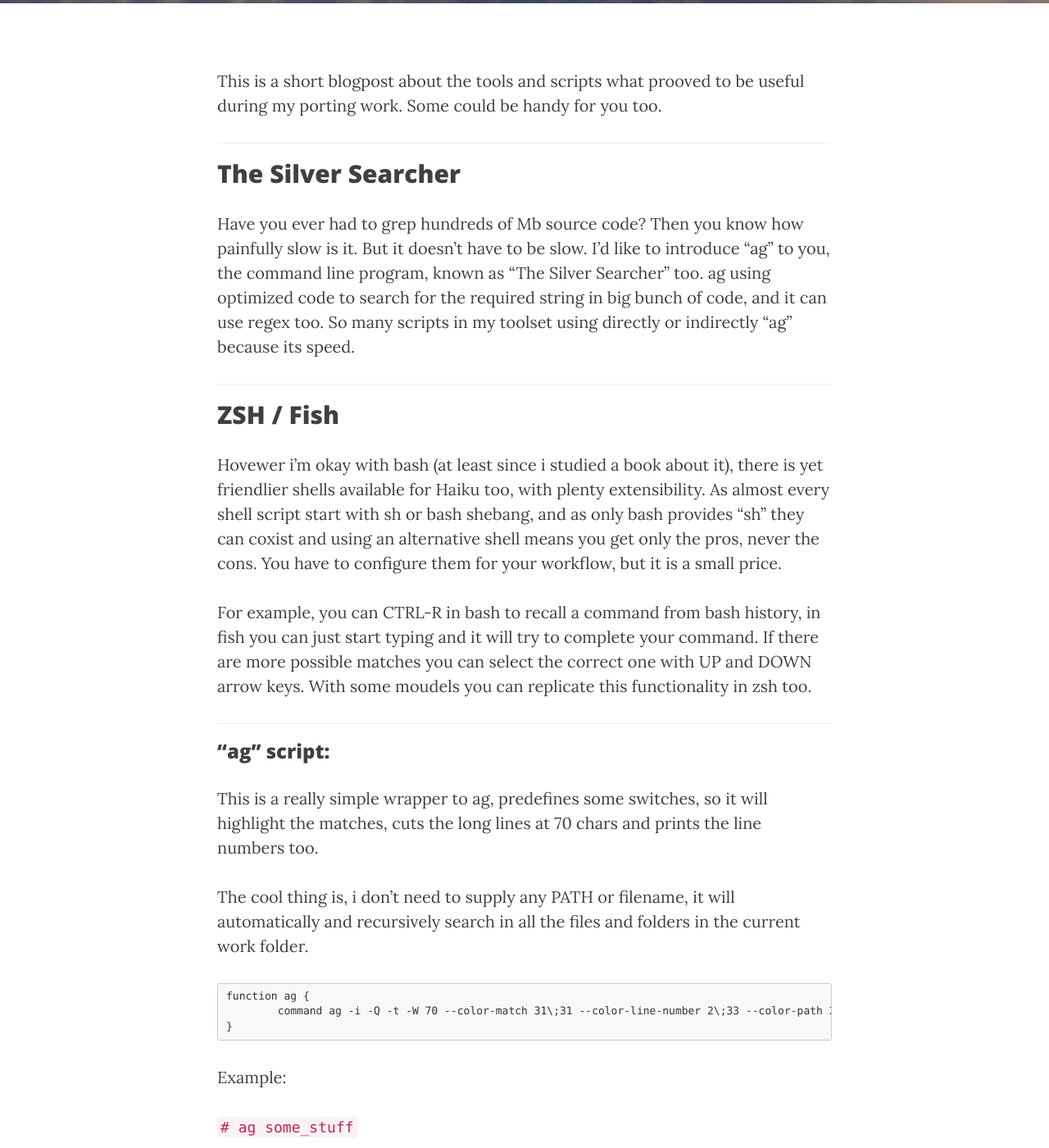
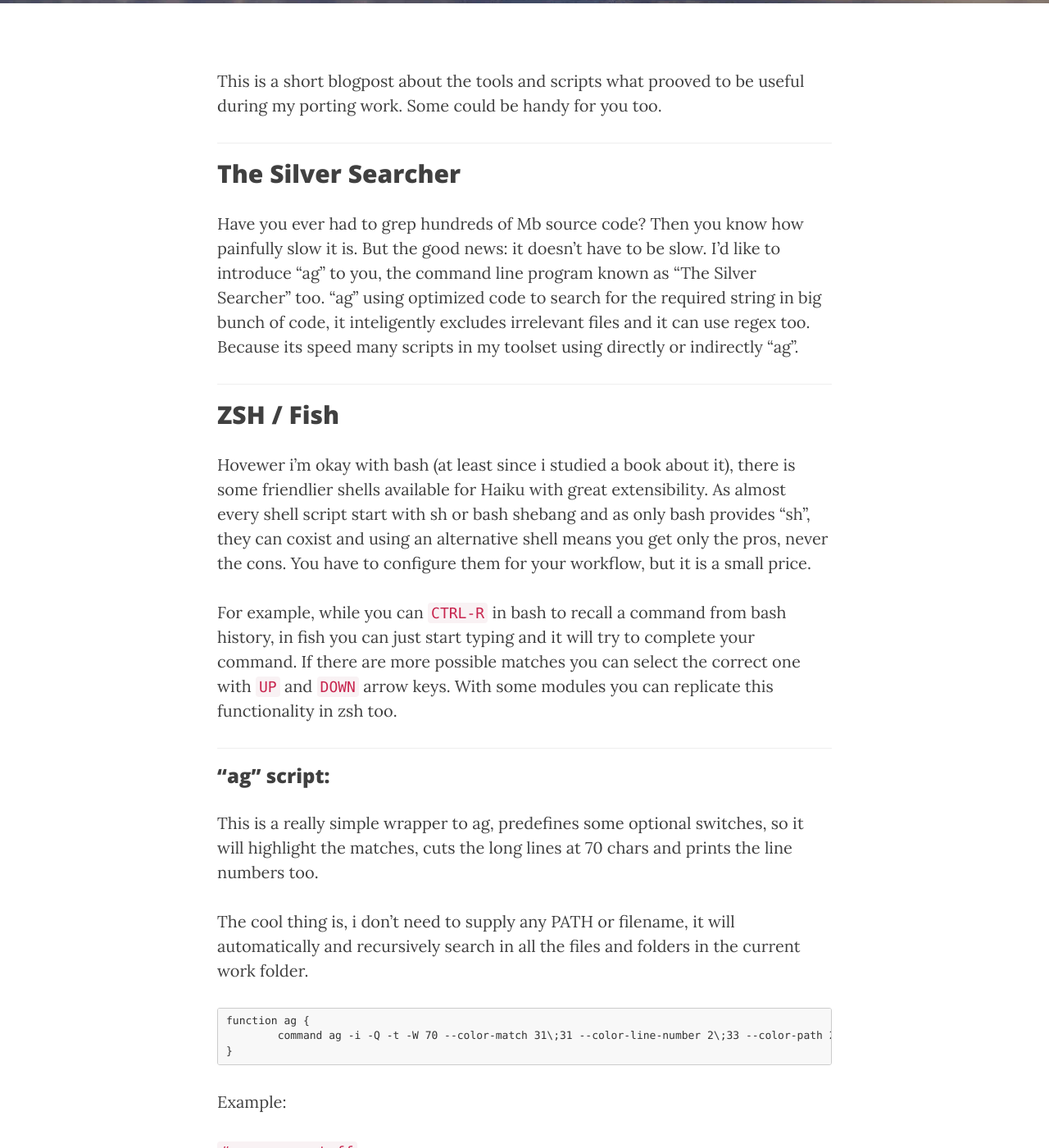
Before and after one commit to extrowerk/extrowerk_site, a Jekyll site: the page built from _posts/2017-11-05-My-Porting-Toolset.markdown, in a window 1280 px wide and 1400 px high, scrolled down 472 px. Shown: the whole window at 82% size. Built offline with Jekyll 4.4.1, drawn with Linux system fonts in a browser that asks for light colours; nearby versions of some CDN libraries; some of the changed text lies outside the part shown.

Commit message:
Update 2017-11-05-My-Porting-Toolset.markdown
Wip, cleanup

```diff
--- a/_posts/2017-11-05-My-Porting-Toolset.markdown
+++ b/_posts/2017-11-05-My-Porting-Toolset.markdown
@@ -13,23 +13,23 @@ This is a short blogpost about the tools and scripts what prooved to be useful d
 
 ## The Silver Searcher
 
-Have you ever had to grep hundreds of Mb source code? Then you know how painfully slow is it. But it doesn't have to be slow. I'd like to introduce "ag" to you, the command line program, known as "The Silver Searcher" too.
-ag using optimized code to search for the required string in big bunch of code, and it can use regex too.
-So many scripts in my toolset using directly or indirectly "ag" because its speed.
+Have you ever had to grep hundreds of Mb source code? Then you know how painfully slow it is. But the good news: it doesn't have to be slow. I'd like to introduce "ag" to you, the command line program known as "The Silver Searcher" too.
+"ag" using optimized code to search for the required string in big bunch of code, it inteligently excludes irrelevant files and it can use regex too.
+Because its speed many scripts in my toolset using directly or indirectly "ag".
 
 ---------
 
 ## ZSH / Fish
 
-Hovewer i'm okay with bash (at least since i studied a book about it), there is yet friendlier shells available for Haiku too, with plenty extensibility. As almost every shell script start with sh or bash shebang, and as only bash provides "sh" they can coxist and using an alternative shell means you get only the pros, never the cons. You have to configure them for your workflow, but it is a small price.
+Hovewer i'm okay with bash (at least since i studied a book about it), there is some friendlier shells available for Haiku with great extensibility. As almost every shell script start with sh or bash shebang and as only bash provides "sh", they can coxist and using an alternative shell means you get only the pros, never the cons. You have to configure them for your workflow, but it is a small price.
 
-For example, you can CTRL-R in bash to recall a command from bash history, in fish you can just start typing and it will try to complete your command. If there are more possible matches you can select the correct one with UP and DOWN arrow keys.  With some moudels you can replicate this functionality in zsh too.
+For example, while you can `CTRL-R` in bash to recall a command from bash history, in fish you can just start typing and it will try to complete your command. If there are more possible matches you can select the correct one with `UP` and `DOWN` arrow keys.  With some modules you can replicate this functionality in zsh too.
 
 ---------
 
 ### "ag" script:
 
-This is a really simple wrapper to ag, predefines some switches, so it will highlight the matches, cuts the long lines at 70 chars and prints the line numbers too.
+This is a really simple wrapper to ag, predefines some optional switches, so it will highlight the matches, cuts the long lines at 70 chars and prints the line numbers too.
 
 The cool thing is, i don't need to supply any PATH or filename, it will automatically and recursively search in all the files and folders in the current work folder.
 
@@ -45,13 +45,13 @@ Example:
 
 ### "inrecipe" script:
 
-Working with HaikuPorts tree is not easy ride. We try to follow the Gentoo Portage and the Arch AUR logical folder structure, but some recipes still resides in unreasonable places. To find them i have to "ag" trough the whole tree, but i let ag analyze only the files with "recipe" extension, so it won't go reursively in "work" folders.
-If i update a port and want to know which other ports depending on it, i can easily "grep" the recipes.
+Working with the HaikuPorts tree is not easy ride. We try to follow the Gentoo Portage and the Arch AUR logical folder structure, but some recipes still resides in unreasonable places. To find them I have to "ag" trough the whole tree, but i let ag analyze only the files with "recipe" extension and it won't go recursively in "work" folders to spare time.
 
 	function inrecipe {
 		/bin/ag $argv /Ports/haikuports -G recipe --ignore "work*"
 		}
 
+If i update a port and want to know which other ports depending on it, i can easily "grep" the recipes.
 So if i work on "libSDL" i can get the depending ports like:
 
 `# inrecipe libSDL`
```
